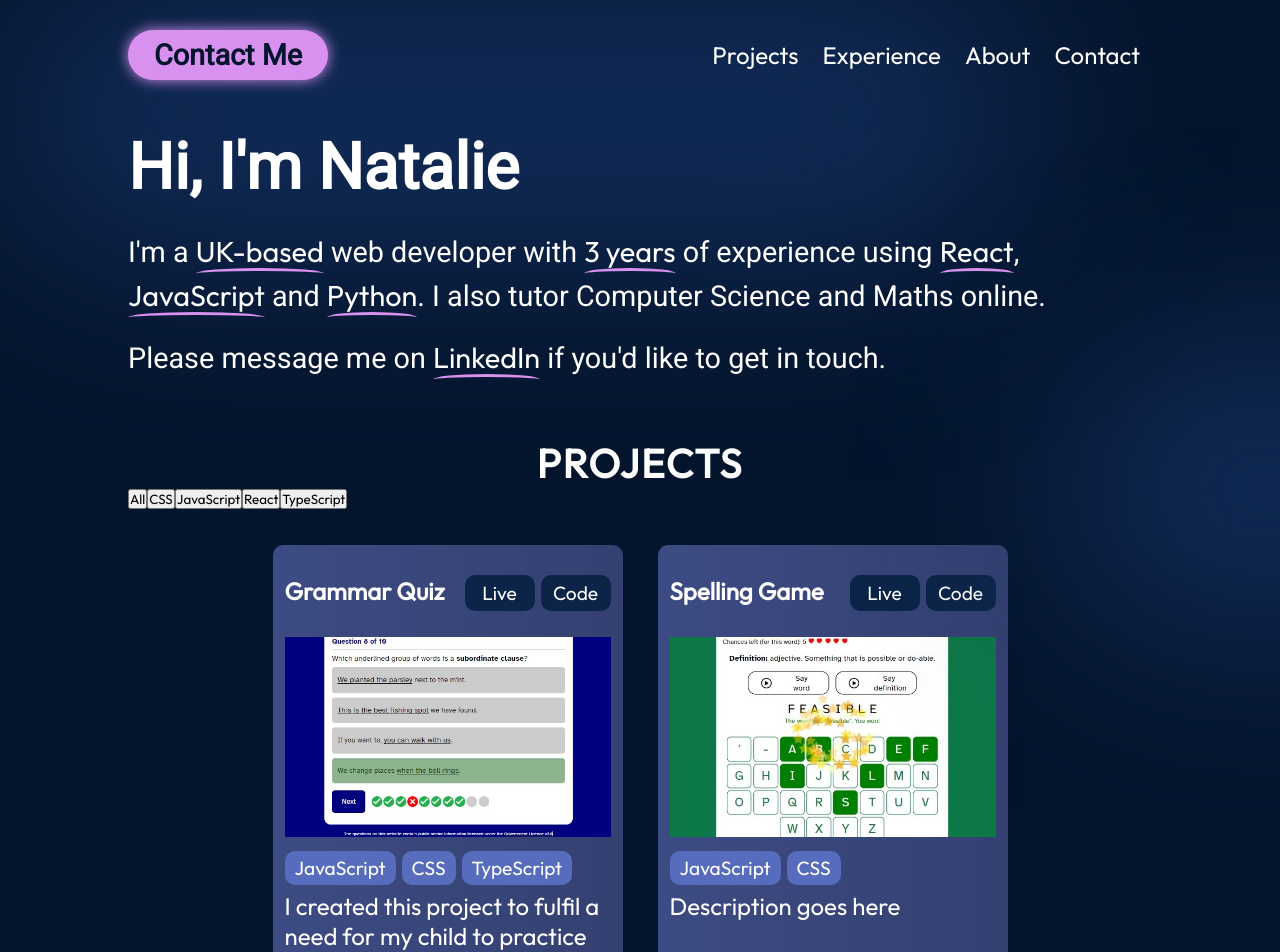
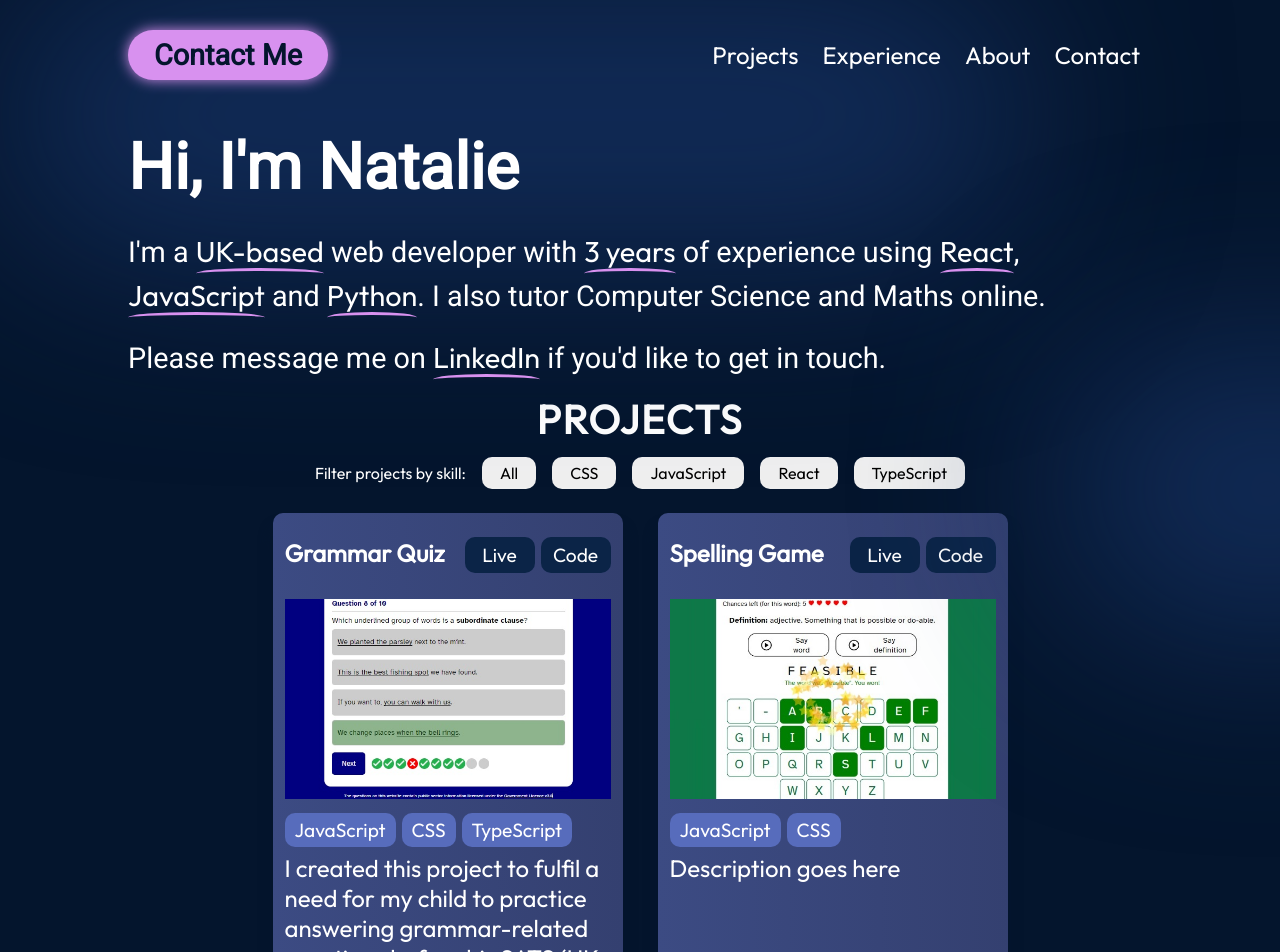
Before and after one commit to Nadia982/portfolio-2024-05, a React (Vite) app: page / in a window 1280 px wide. Shown: the top 952 px of the page. Built offline with nearby package versions, Linux system fonts and the light colour scheme.

Commit message:
styled project filter buttons

```diff
--- a/src/components/Projects/ProjectCard.module.css
+++ b/src/components/Projects/ProjectCard.module.css
@@ -7,7 +7,7 @@
     border-radius: 10px;
     background: linear-gradient(90deg, #3c4b83 0%, #344070 100%);
     box-shadow: 0 16px 14px 0 #04152d;
-    padding: 18px 12px;
+    padding: 12px;
     max-width: 350px;
     flex-grow: 1;
     }
--- a/src/components/Projects/Projects.jsx
+++ b/src/components/Projects/Projects.jsx
@@ -51,35 +51,23 @@ export const Projects = () => {
   return (
     <section id="projects" className={styles.container}>
       <h2 className={styles.title}>Projects</h2>
-      {/* <div> */}
 
-      <button onClick={() => setSelectTab("all")}>All</button>
+<div className={styles.buttonContainer}>
+<p className={styles.filterBySkill}>Filter projects by skill:</p>
+      {/* <button className={`${styles.filterButton} ${selectTab && styles.selected}`} onClick={() => setSelectTab("all")}>All</button> */}
+      <button className={`${styles.filterButton}`} onClick={() => setSelectTab("all")}>All</button>
 
       {technologies.map((technology, id) => (
-      <button key={id}onClick={() => setSelectTab(technology)}>
+      <button className={styles.filterButton} key={id} onClick={() => setSelectTab(technology)}>
          {technology}
         </button>
       ))}
-
-      {/* <button onClick={()=>setSelectTab("javascript")} >
-              JavaScript
-            </button>
-
-            <button onClick={()=>setSelectTab("react")} >
-              React
-            </button>
-
-            <button onClick={()=>setSelectTab("typescript")}>
-              TypeScript
-            </button>
-          </div> */}
+</div>
 
       <div className={styles.projects}>
-        {/* <div className="inner-wrapper"> */}
         {projects.map((project, id) => {
           return <ProjectCard key={id} project={project} />;
         })}
-        {/* </div> */}
       </div>
     </section>
   );
--- a/src/components/Projects/Projects.module.css
+++ b/src/components/Projects/Projects.module.css
@@ -2,11 +2,10 @@
 
 .container {
     color: var(--color-text);
-    margin-top: 56px;
+    margin-top: 12px;
     margin-left: 10%;
     margin-right: 10%;
     font-family: var(--font-roboto);
-
 }
 
 .title {
@@ -15,10 +14,15 @@
     font-size: var(--font-xl);
     letter-spacing: 1.75px;
     padding: 1px;
+    margin-bottom: 12px;
+}
+
+.filterBySkill{
+    text-align: center;
 }
 
 .projects {
-    margin-top: 36px;
+    margin-top: 24px;
     display: flex;
     flex-direction: row;
     flex-wrap: wrap;
@@ -28,8 +32,28 @@
     width: 100%;
 }
 
-/* .inner-wrapper{
+.buttonContainer {
     display: flex;
-    flex-direction: row;
-    width: 33.33%;
-} */
+    align-items: center;
+    justify-content: center;
+    gap: 1rem;
+    margin-top: 12px;
+    flex-wrap: wrap;
+}
+
+.filterButton{
+    border: none;
+    font-size: var(--font-xs);
+padding: 6px 18px;
+border-radius: 10px;
+cursor: pointer;
+}
+
+.filterButton:hover{
+    background-color: var(--color-emphasis);
+}
+
+.selected {
+    /* background-color: cyan; */
+    background-color: var(--color-emphasis);
+}
```
